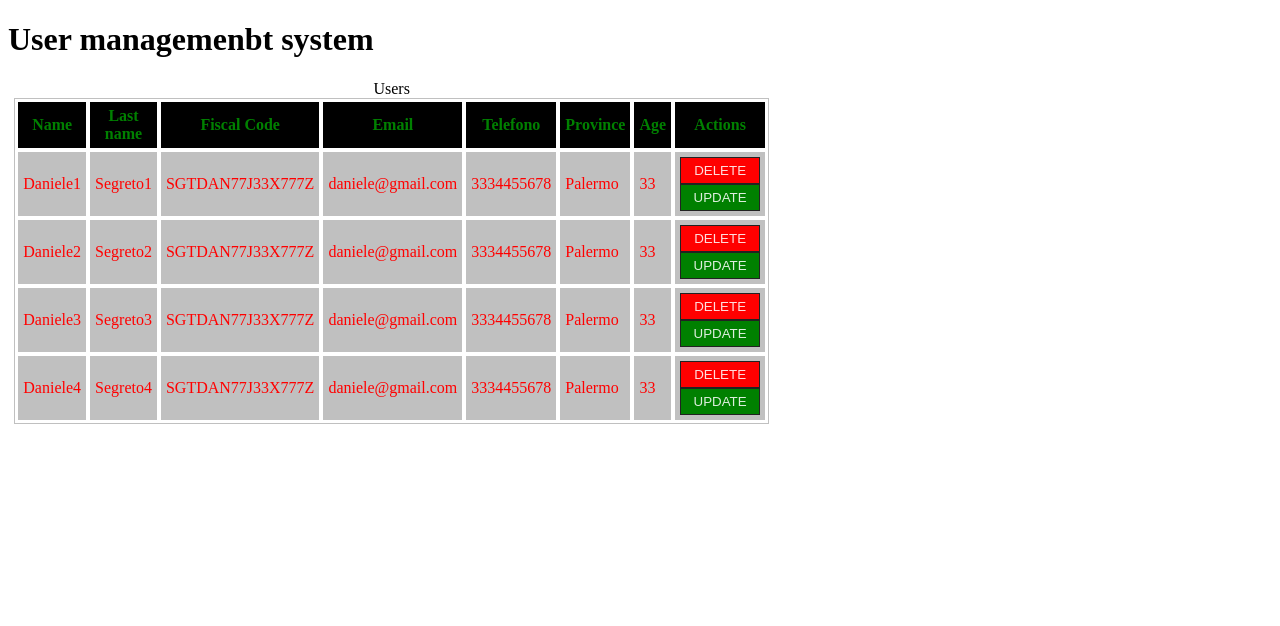
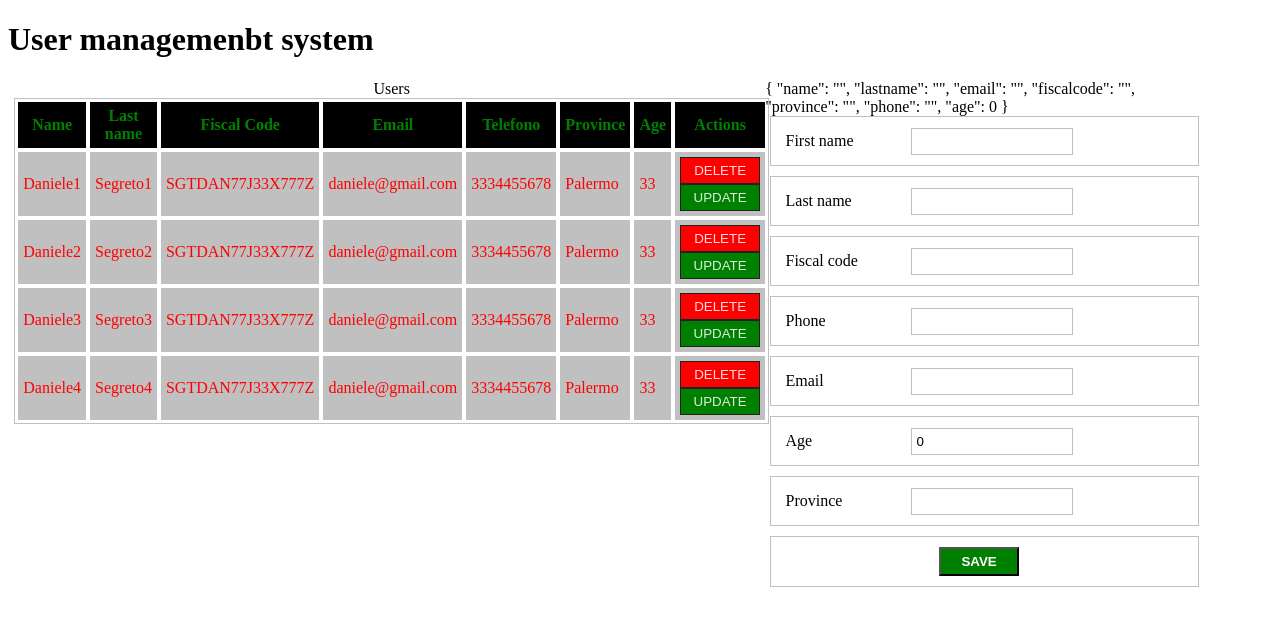
Before and after one commit to daniele-segreto/my-ums, an Angular app: page / in a window 1280 px wide. Shown: the top 626 px of the page. Built offline with nearby package versions, Linux system fonts and the light colour scheme.

Commit message:
Angular Forms. Direttiva ngModel. Compilare i dati dell'utente.

```diff
--- a/src/app/app.component.html
+++ b/src/app/app.component.html
@@ -14,6 +14,12 @@
   <!-- Bisogna dichiarare la variabile 'userSelected' (l'utente selezionato) in app.component.ts,
     che verrà passata sulla variabile '$event' e in automatico verrà mostrato, appunto questo template -->
   <div class="userDetail" *ngIf="userSelected">
-    <app-user-detail></app-user-detail>
+    <!-- Possiamo ricevere la variabile user come input:
+      Passo lo userSelected, che è quello che ci passa il componente users nell'evento,
+      andiamo a dire che la variabile user, che deve essere in ingresso (indicata dalle parentesi quadre [user]) è uguale a userSelected.
+      Così stiamo iniettando il valore di userSelected a user.
+      E' possibile far vedere questo componente, andando in user-detail.html e mostrare la variabile user, passandola a json => {{user | json}}
+    -->
+    <app-user-detail [user]="userSelected"></app-user-detail>
   </div>
 </div>
--- a/src/app/app.component.ts
+++ b/src/app/app.component.ts
@@ -8,7 +8,18 @@ import { User } from './interfaces/user';
 })
 export class AppComponent {
   // Variabile che serve a definire l'utente selezionato
-  userSelected: User | undefined;
+  // userSelected: User | undefined;
+
+  // Finchè non creiamo una classe user che possiamo instanziare e creare un oggetto nuovo, possiamo inizializzare sia quì che nel costruttore in app.component.ts, un oggetto con le stesse proprietà della interface e con i valori vuoti (impostazioni che servono a rendere il codice più robusto)
+  userSelected: User = {
+    name: '',
+    lastname: '',
+    email: '',
+    fiscalcode: '',
+    province: '',
+    phone: '',
+    age: 0,
+  }
 
   // Modifica utente
   updateUser(user: User) {
--- a/src/app/user-detail/user-detail.component.html
+++ b/src/app/user-detail/user-detail.component.html
@@ -1,27 +1,42 @@
+<!-- Passando questo valore avremo i dati dell'elemento a schermo:
+  { "name": "Daniele1", "lastname": "Segreto1", "email": "daniele@gmail.com", "fiscalcode": "SGTDAN77J33X777Z", "province": "Palermo", "phone": "3334455678", "age": 33 }.
+  Bisogna fare in modo da pololare questo form con questi valori (come fare il binding)
+
+  Tramite ngModel riusciamo a fare il binding tra i parametri del form e queste proprietà dell'oggetto user.
+-->
+{{user | json}}
 <form class="userForm">
   <div class="form-group">
     <label for="firtstname">First name</label>
-    <input name="firtstname" id="firtstname">
+    <!-- [] = variabile in input; () => variabile in output
+    Se uso entrambe le parentesi in [(ngModel)] => modifico sia in valore in input (sul form), che il valore originale;
+    Se uso solo le parentesi quadre [ngModel] => modifico solo in valore in input (sul form). -->
+    <!-- <input [ngModel]="user.name" name="firtstname" id="firtstname"> -->
+    <input [(ngModel)]="user.name" name="firtstname" id="firtstname">
   </div>
   <div class="form-group">
     <label for="lastname">Last name</label>
-    <input name="lastname" id="lastname">
+    <input [(ngModel)]="user.lastname" name="lastname" id="lastname">
   </div>
   <div class="form-group">
     <label for="fiscalcode">Fiscal code</label>
-    <input name="fiscalcode" id="fiscalcode">
+    <input [(ngModel)]="user.fiscalcode" name="fiscalcode" id="fiscalcode">
   </div>
   <div class="form-group">
     <label for="phone">Phone</label>
-    <input name="phone" id="phone">
+    <input [(ngModel)]="user.phone" name="phone" id="phone">
   </div>
   <div class="form-group">
     <label for="email">Email</label>
-    <input type="email" name="email" id="email">
+    <input [(ngModel)]="user.email" type="email" name="email" id="email">
   </div>
   <div class="form-group">
     <label for="age">Age</label>
-    <input type="number" name="age" id="age">
+    <input [(ngModel)]="user.age" type="number" name="age" id="age">
+  </div>
+  <div class="form-group">
+    <label for="province">Province</label>
+    <input [(ngModel)]="user.province" type="text" name="province" id="phone"> <!-- mancava -->
   </div>
   <div class="form-group form-footer">
     <button class="btn-save">SAVE</button>
--- a/src/app/user-detail/user-detail.component.ts
+++ b/src/app/user-detail/user-detail.component.ts
@@ -1,4 +1,5 @@
-import { Component } from '@angular/core';
+import { Component, Input } from '@angular/core';
+import { User } from '../interfaces/user';
 
 @Component({
   selector: 'app-user-detail',
@@ -6,5 +7,20 @@ import { Component } from '@angular/core';
   styleUrls: ['./user-detail.component.css']
 })
 export class UserDetailComponent {
+  // Dichiaro la variabile con @Ipunt per far riceverla a form-detail
+  @Input() user: User; // ho tolto undefined in modo da
+
+  // Finchè non creiamo una classe user che possiamo instanziare e creare un oggetto nuovo, possiamo inizializzare sia quì (nel costruttore), che in user-detail.component.ts, un oggetto con le stesse proprietà della interface e con i valori vuoti
+  constructor() {
+    this.user = {
+      name: '',
+      lastname: '',
+      email: '',
+      fiscalcode: '',
+      province: '',
+      phone: '',
+      age: 0,
+    }
+  }
 
 }
--- a/tsconfig.json
+++ b/tsconfig.json
@@ -5,9 +5,9 @@
     "baseUrl": "./",
     "outDir": "./dist/out-tsc",
     "forceConsistentCasingInFileNames": true,
-    "strict": true,
-    "noImplicitOverride": true,
-    "noPropertyAccessFromIndexSignature": true,
+    "strict": true, //
+    "noImplicitOverride": true, //
+    "noPropertyAccessFromIndexSignature": true, //
     "noImplicitReturns": true,
     "noFallthroughCasesInSwitch": true,
     "sourceMap": true,
```
Also changed, not shown: src/app/app.module.ts (+5 -2 lines), 1 other file (tests, documents, lock files or other folders).
